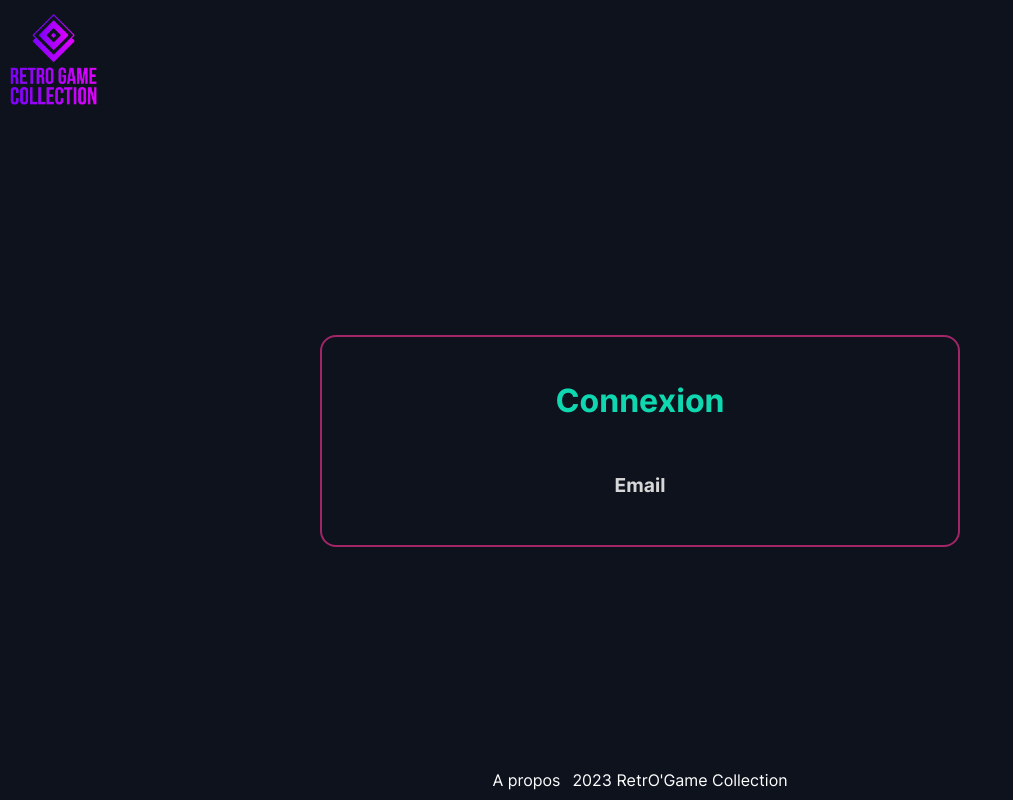
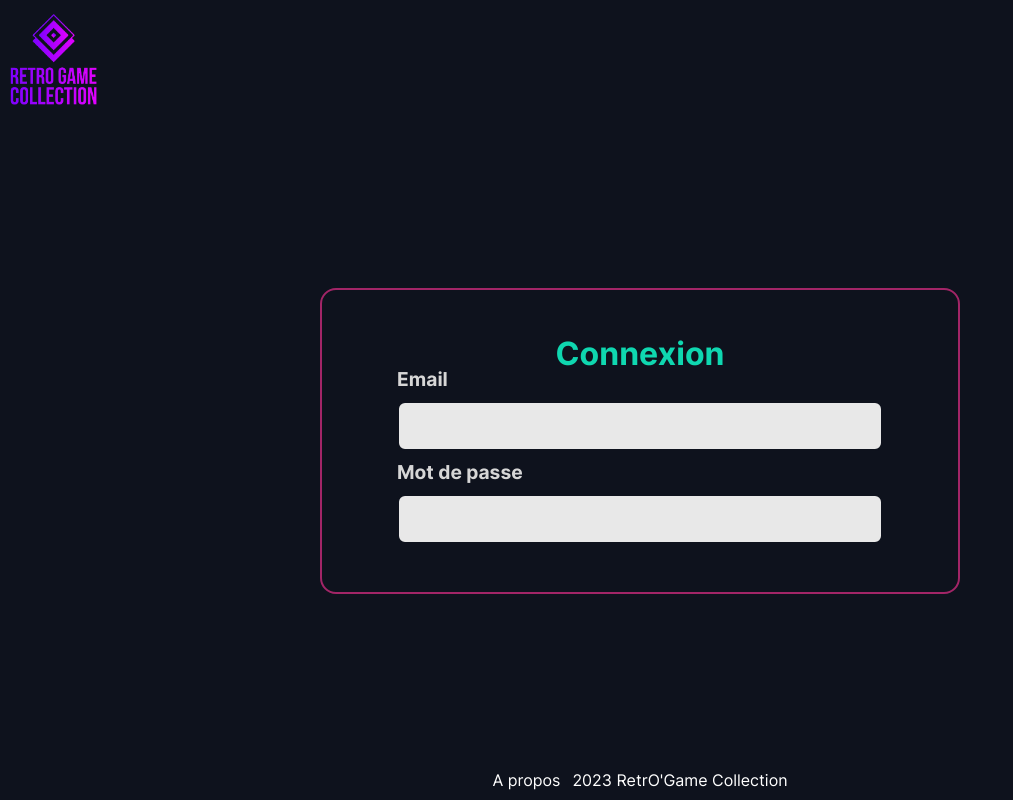
Before and after one commit to robin-plancon/retrogame-collection-front, a React (Vite) app: page /signin in a window 1280 px wide. Shown: the whole page, without its empty margins (0-1013 px from the left). Built offline with nearby package versions, Linux system fonts and the light colour scheme.

Commit message:
feat: add fields and styles

```diff
--- a/src/components/Signin/Signin.scss
+++ b/src/components/Signin/Signin.scss
@@ -4,7 +4,7 @@
 	align-self: center;
 	width: 90%;
 	margin: v.$gutter auto;
-	padding: v.$gutter;
+	padding: calc(2 * v.$gutter);
 	display: flex;
 	flex-direction: column;
 	align-items: center;
@@ -15,7 +15,6 @@
 	&-title {
 		font-size: 2rem;
 		font-weight: 700;
-		margin: v.$gutter 0;
 		color: v.$secondary-color;
 	}
 
--- a/src/components/Signin/Signin.tsx
+++ b/src/components/Signin/Signin.tsx
@@ -24,10 +24,48 @@ function Signin() {
 	return (
 		<div className="signin">
 			<h1 className="signin-title">Connexion</h1>
-			<form className="signup-title" onSubmit={handleSubmit(onSubmit)}>
+			<form className="signin-form" onSubmit={handleSubmit(onSubmit)}>
 				<label htmlFor="email" className="signin-label">
 					Email
 				</label>
+				<input
+					type="email"
+					id="email"
+					className="signin-input"
+					{...register('email', {
+						required: 'Ce champ est requis',
+						pattern: {
+							value: /^([a-zA-Z0-9._%-]+@[a-zA-Z0-9.-]+\.[a-zA-Z]{2,})$/,
+							message: 'Adresse email invalide',
+						},
+					})}
+				/>
+				{errors.email && (
+					<span className="signin-error">{errors.email.message as string}</span>
+				)}
+				<label htmlFor="password" className="signin-label">
+					Mot de passe
+				</label>
+				<input
+					type="password"
+					id="password"
+					className="signin-input"
+					{...register('password', {
+						required: 'Ce champ est requis',
+						minLength: {
+							value: 6,
+							message: 'Le mot de passe doit contenir au moins 6 caractères',
+						},
+						pattern: {
+							value: /^(?=.*[a-z])(?=.*[A-Z])(?=.*[0-9])(?=.*\W).*$/i,
+							message:
+								'Le mot de passe doit contenir au moins une majuscule, une minuscule, un chiffre et un caractère spécial',
+						},
+					})}
+				/>
+				{errors.password && (
+					<span className="signin-error">{errors.password.message as string}</span>
+				)}
 			</form>
 		</div>
 	);
```
